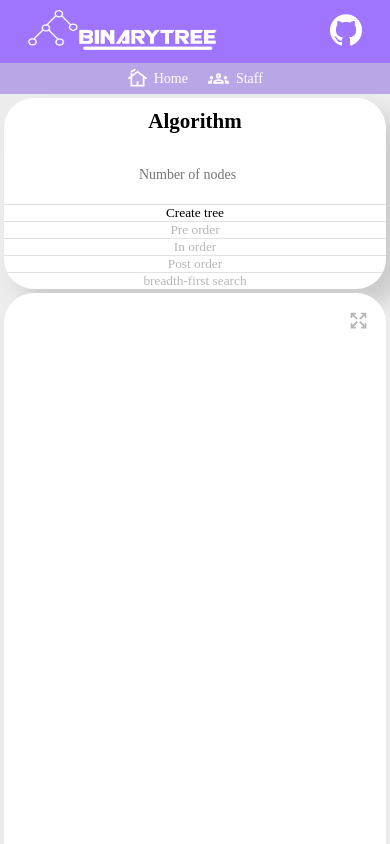
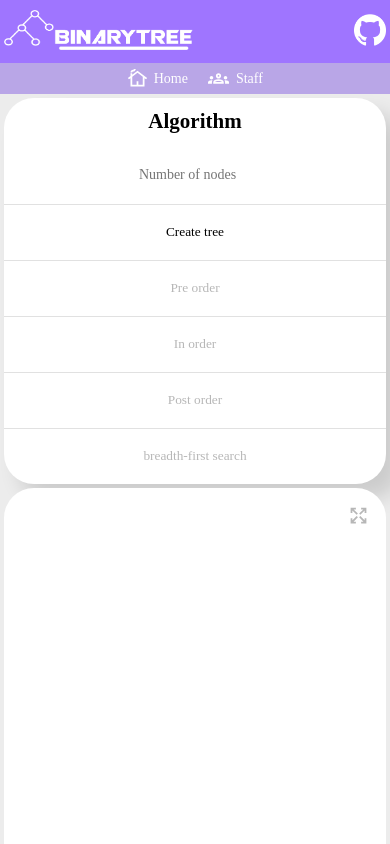
Before and after one commit to DenisLevy76/binary-tree-next, a Next.js app: page / in a window 390 px wide. Shown: the top 844 px of the page. Built offline with nearby package versions, Linux system fonts and the light colour scheme; a web font is replaced by a local one.

Commit message:
adjusted component alignment

```diff
--- a/src/components/Button/styles.module.css
+++ b/src/components/Button/styles.module.css
@@ -1,4 +1,4 @@
-.button{
+.button {
   font-family: Zen Dots;
 
   outline: none;
@@ -15,10 +15,16 @@
   justify-content: center;
 }
 
-.button:hover:not(:disabled){
+.button:hover:not(:disabled) {
   background-color: #e1e1e1;
 }
 
-.button:disabled{
+.button:disabled {
   cursor: default;
 }
+
+@media (max-width: 1080px) {
+  .button {
+    height: 4rem;
+  }
+}
--- a/src/components/Header/styles.module.css
+++ b/src/components/Header/styles.module.css
@@ -1,10 +1,10 @@
 .headerContainer {
-    background: #9F75FF;
+  background: #9f75ff;
   height: 4.5rem;
 
   display: flex;
   align-items: center;
-    padding: 2rem 2rem;
+  padding: 2rem 6rem;
 
   justify-content: space-between;
 }
@@ -14,19 +14,20 @@
   height: 3.8rem;
 }
 
-.github{
+.github {
   height: 48px;
 }
 
 @media (max-width: 1080px) {
   .headerContainer {
     justify-content: space-between;
+    padding: 2rem 0.3rem;
   }
   .img {
     width: 14.3rem;
     height: 2.8rem;
   }
-    .github{
+  .github {
     height: 32px;
   }
 }
--- a/src/components/StaffComponent/styles.module.css
+++ b/src/components/StaffComponent/styles.module.css
@@ -2,9 +2,10 @@
   display: flex;
   padding: 0.8rem;
   background-color: white;
-  border-radius: 1.5rem;
+  border-radius: 1.875rem;
   align-items: center;
-  width: 80%;
+  width: 100%;
+  height: 150px;
   box-shadow: 15px 15px 20px rgba(0, 0, 0, 0.137);
 }
 
--- a/src/styles/staff.module.css
+++ b/src/styles/staff.module.css
@@ -1,9 +1,9 @@
-.container{
-  padding: 2rem 0;
+.container {
+  padding: 2rem 6rem;
 }
 
 @media (max-width: 1080px) {
-  .container{
+  .container {
     padding: 0.3rem;
   }
 }
```
Lines whose indentation alone changed are shown as unchanged.
